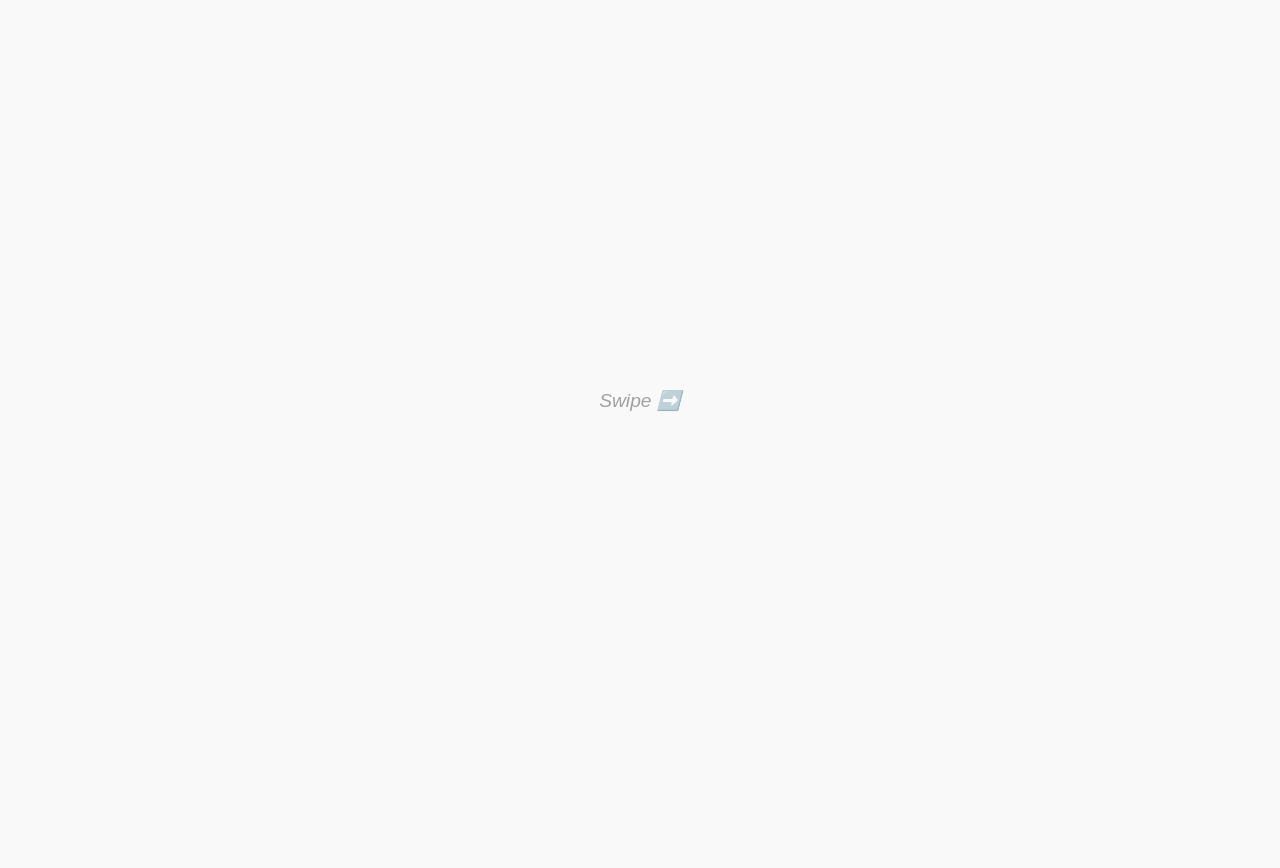
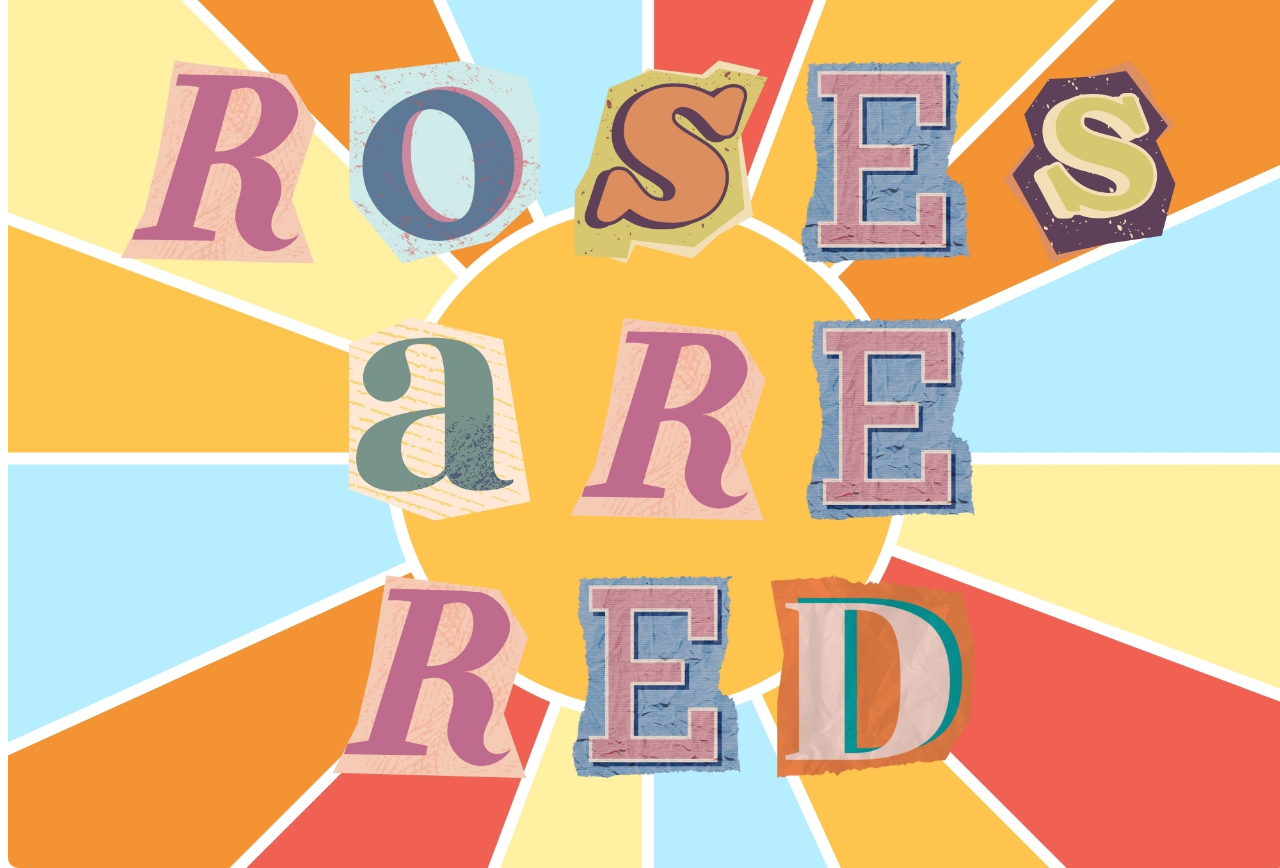
Before and after one commit to Rafinuwu/BDAY, a plain HTML site: page index.html in a window 1280 px wide. Before the commit the page ends 800 px from the top, so only its background shows below. Drawn offline with Linux system fonts and the light colour scheme.

Commit message:
Update styles.css

```diff
--- a/styles.css
+++ b/styles.css
@@ -1,28 +1,8 @@
-body {
-  margin: 0;
-  font-family: Arial, sans-serif;
-  display: flex;
-  flex-direction: column;
-  align-items: center;
-  justify-content: center;
-  background-color: #f9f9f9;
-  height: 100vh;
-}
-
-#carousel {
-  position: relative;
-  width: 80%;
-  max-width: 600px;
-  overflow: hidden;
-  border-radius: 10px;
-  box-shadow: 0 4px 10px rgba(0, 0, 0, 0.2);
-}
-
 .image-container {
+  display: none; /* Hide all images initially */
   position: absolute;
   width: 100%;
   height: 100%;
-  display: none;
   justify-content: center;
   align-items: center;
 }
@@ -33,24 +13,6 @@ body {
   border-radius: 10px;
 }
 
-.image-container.active {
-  display: flex;
+.image-container:first-child {
+  display: flex; /* Show the first image by default */
 }
-
-.swipe-text {
-  margin-top: 20px;
-  font-size: 1.2rem;
-  color: #555;
-  font-style: italic;
-  text-align: center;
-  animation: fade 1.5s infinite;
-}
-
-@keyframes fade {
-  0%, 100% {
-    opacity: 1;
-  }
-  50% {
-    opacity: 0.5;
-  }
-}
```
